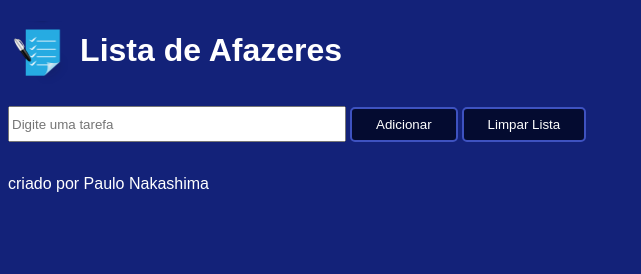
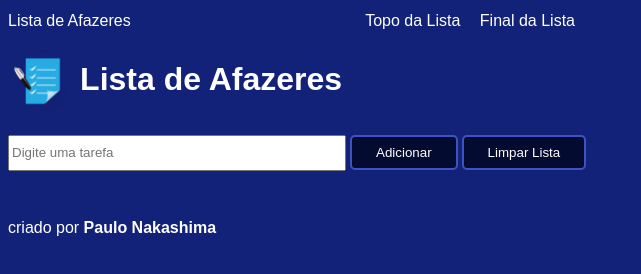
Before and after one commit to pnakashima/to-do-list, a plain HTML site: page index.html in a window 1280 px wide. Shown: the whole page, without its empty margins (0-641 px from the left). Drawn offline with Linux system fonts and the light colour scheme.

Commit message:
mudanças no header e footer

```diff
--- a/css/style.css
+++ b/css/style.css
@@ -3,6 +3,19 @@ body {
 }
 
 header {
+    color: white;
+    font-family: Arial, Helvetica, sans-serif;
+    position: fixed;
+    top: 0;
+    z-index: 99;
+    background-color: #132279;
+    width: 100%;
+    padding-top: 12px;
+    height: 30px;
+}
+
+h1 {
+    margin-top: 50px;
     color: white;
     font-family: Arial, Helvetica, sans-serif;
 }
@@ -12,9 +25,21 @@ img {
     vertical-align: middle;
 }
 
+a {
+    text-decoration: none;
+    color: white;
+    font-family: Arial, Helvetica, sans-serif;
+    margin-right: 15px;
+}
+
+a.topo {
+    margin-left: 230px;
+}
+
 #inputTarefa {
     height: 30px;
     width: 330px;
+    margin-bottom: 15px;
 }
 
 .botao {
--- a/index.html
+++ b/index.html
@@ -12,20 +12,29 @@
 <body onload=listarTarefas()>
 
     <header>
+        Lista de Afazeres
+        <a href="#" class="topo" title="Clique aqui para ir para o topo da lista">Topo da Lista</a>
+        <a href="#footer" title="Clique aqui para ir para o final da lista">Final da Lista</a>
+    </header>
+
+    <div>
         <h1><img src="img/list.png"> Lista de Afazeres</h1>
-    </header>
+    </div>
 
     <div id="divPrincipal">
         <input autocomplete="off" type="text" id="inputTarefa" placeholder="Digite uma tarefa">
         <button onclick="adicionarTarefa()" id="addBtn" class="botao" title="Adicionar tarefa à lista">Adicionar</button>
         <button onclick="resetarLista()" class="botao" title="Limpar lista de tarefas">Limpar Lista</button>
+        <br>
     </div>
 
     <br>
 
     <div id="divLista"></div>
 
-    <footer>criado por Paulo Nakashima</footer>
+    <footer id="footer">
+        <a href="https://github.com/pnakashima" target="_blank">criado por <strong>Paulo Nakashima</strong></a>
+    </footer>
 
 </body>
 </html>
```
